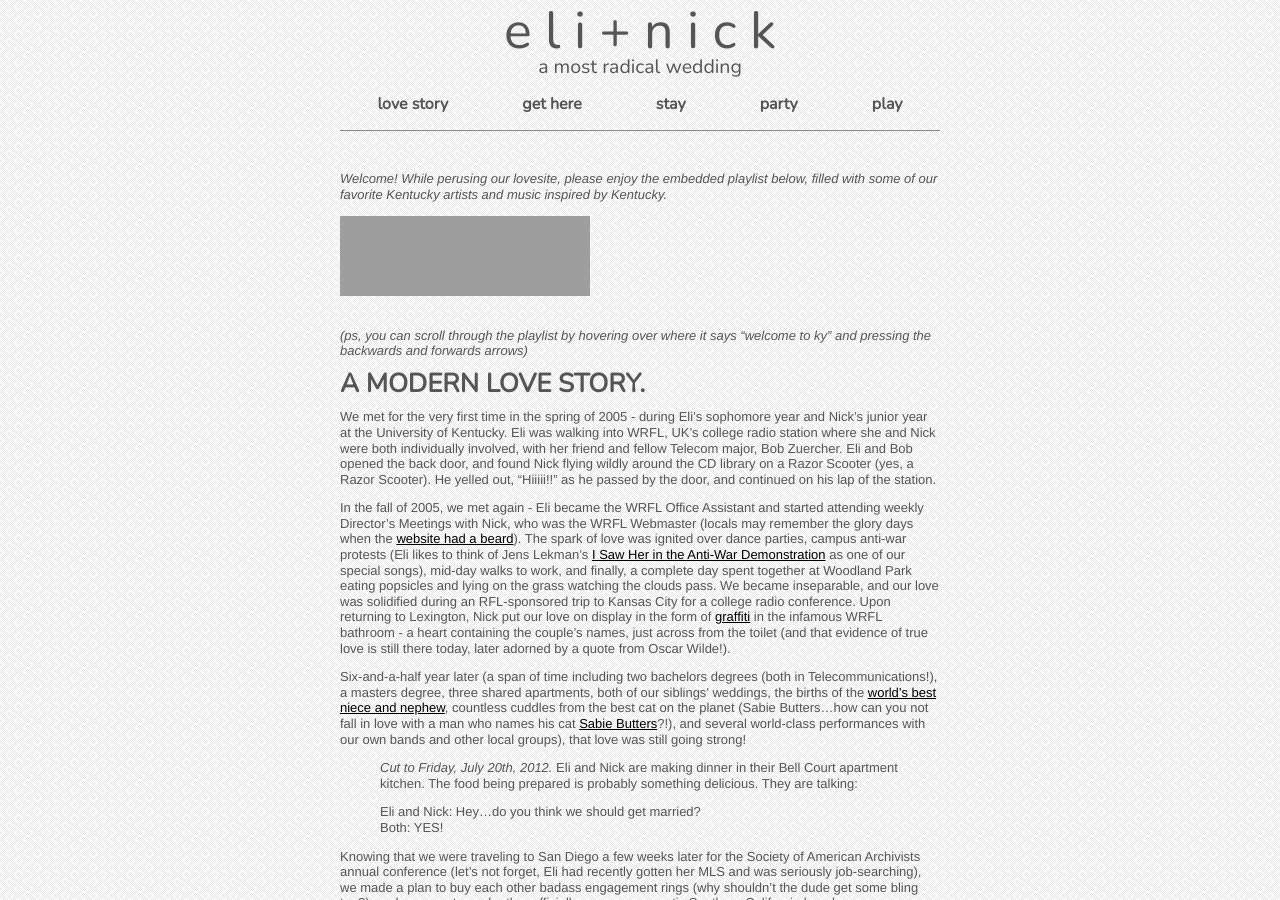
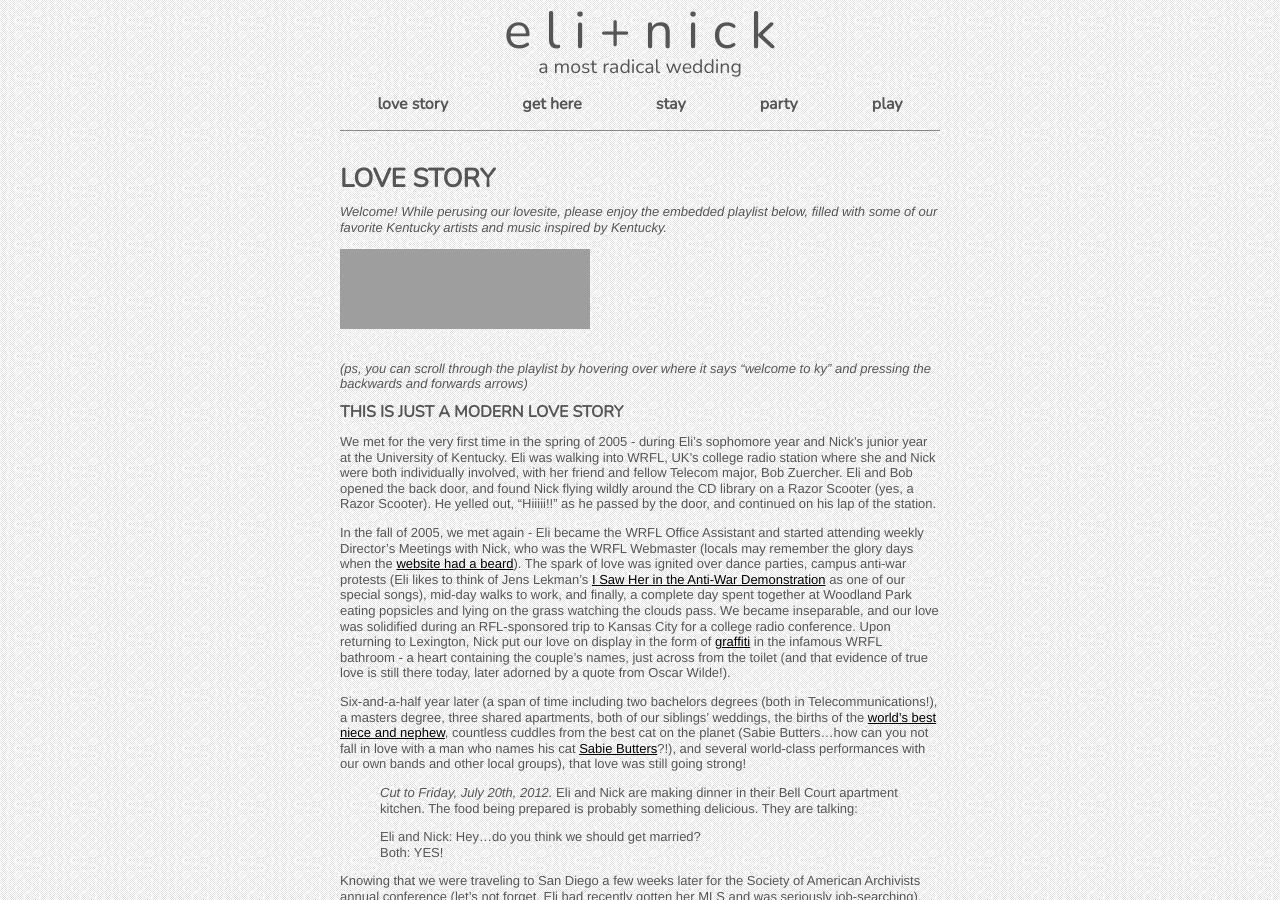
Before and after one commit to nikolaiwarner/eliandnick.com, a Jekyll site: the page built from love-story.md, in a window 1280 px wide and 900 px high. Built offline with Jekyll 4.4.1, drawn with Linux system fonts in a browser that asks for light colours; nearby versions of some CDN libraries; grey boxes are pictures that could not be loaded.

Commit message:
Update love-story.md

```diff
--- a/love-story.md
+++ b/love-story.md
@@ -2,6 +2,8 @@
 layout: page
 title: A Modern Love Story
 ---
+
+# LOVE STORY
 
 _Welcome! While perusing our lovesite, please enjoy the embedded playlist below, filled with some of our favorite Kentucky artists and music inspired by Kentucky._
 
@@ -10,7 +12,7 @@ _Welcome! While perusing our lovesite, please enjoy the embedded playlist below,
 <br>
 _(ps, you can scroll through the playlist by hovering over where it says "welcome to ky" and pressing the backwards and forwards arrows)_
 <br>
-# A MODERN LOVE STORY.
+## THIS IS JUST A MODERN LOVE STORY
 
 We met for the very first time in the spring of 2005 - during Eli’s sophomore year and Nick’s junior year at the University of Kentucky. Eli was walking into WRFL, UK’s college radio station where she and Nick were both individually involved, with her friend and fellow Telecom major, Bob Zuercher. Eli and Bob opened the back door, and found Nick flying wildly around the CD library on a Razor Scooter (yes, a Razor Scooter). He yelled out, “Hiiiii!!” as he passed by the door, and continued on his lap of the station.
 
```
